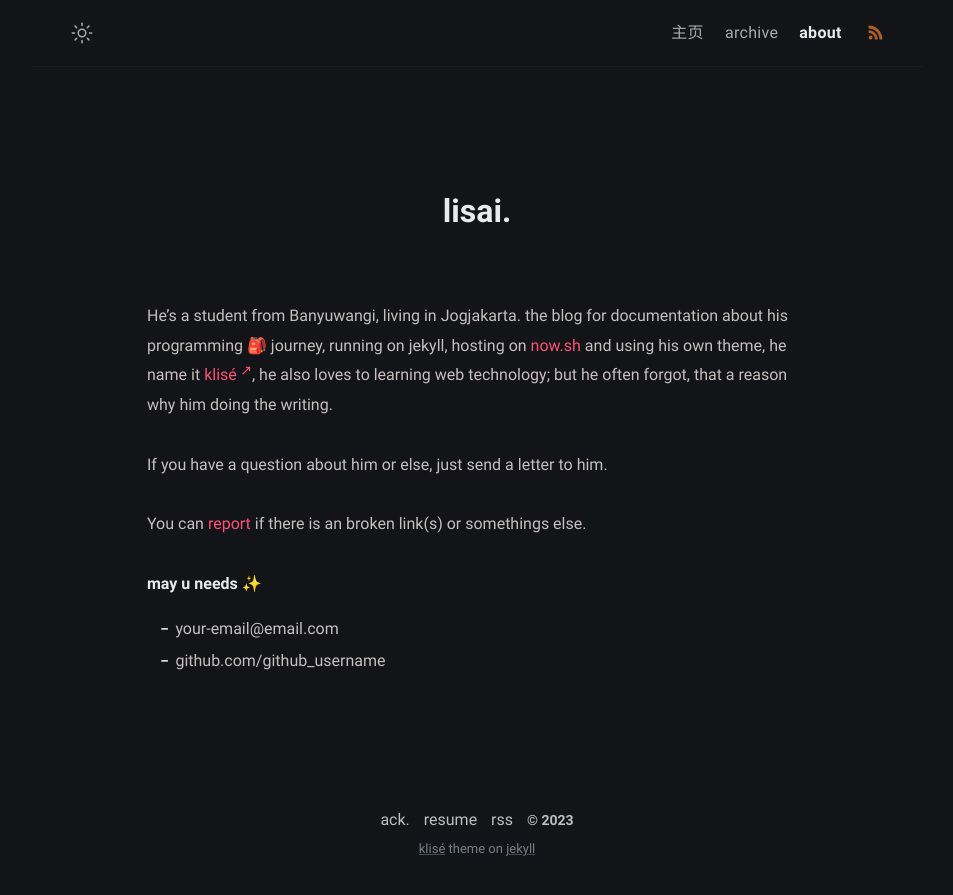
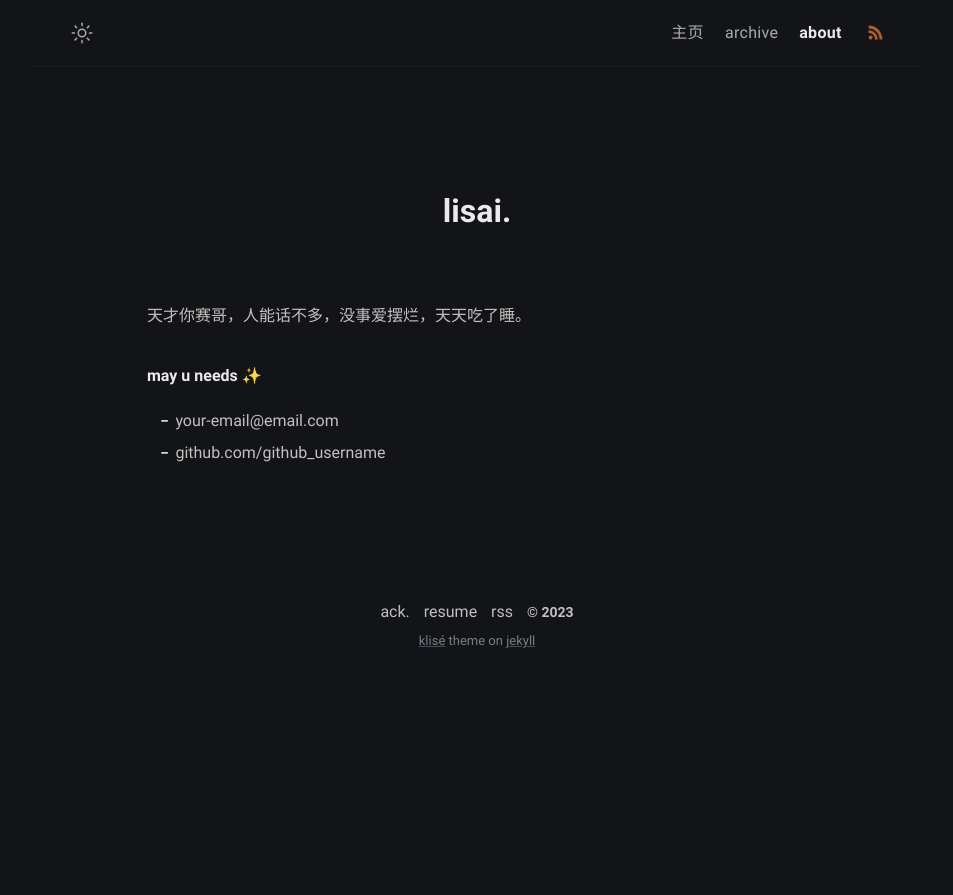
Before and after one commit to hello-lisai/hello-lisai-blog, a Jekyll site: the page built from about.md, in a window 1280 px wide. Shown: the top 895 px of the page, without its empty margins (163-1116 px from the left). Built offline with Jekyll 4.4.1, drawn with Linux system fonts in a browser that asks for light colours.

Commit message:
Update about.md

```diff
--- a/about.md
+++ b/about.md
@@ -6,11 +6,7 @@ excerpt: 你好，我是天才你赛哥，人能话不多，占卜爷最6，摆
 comments: false
 ---
 
-He's a student from Banyuwangi, living in Jogjakarta. the blog for documentation about his programming 🎒 journey, running on jekyll, hosting on [now.sh](http://now.sh) and using his own theme, he name it <a href="https://github.com/piharpi/jekyll-klise" target="_blank" rel="noopener">klisé</a>, he also loves to learning web technology; but he often forgot, that a reason why him doing the writing.
-
-If you have a question about him or else, just send a letter to him.
-
-You can [report](http://github.com/piharpi/jekyll-klise/issues/new) if there is an broken link(s) or somethings else.
+天才你赛哥，人能话不多，没事爱摆烂，天天吃了睡。
 
 **may u needs ✨**
 
```
